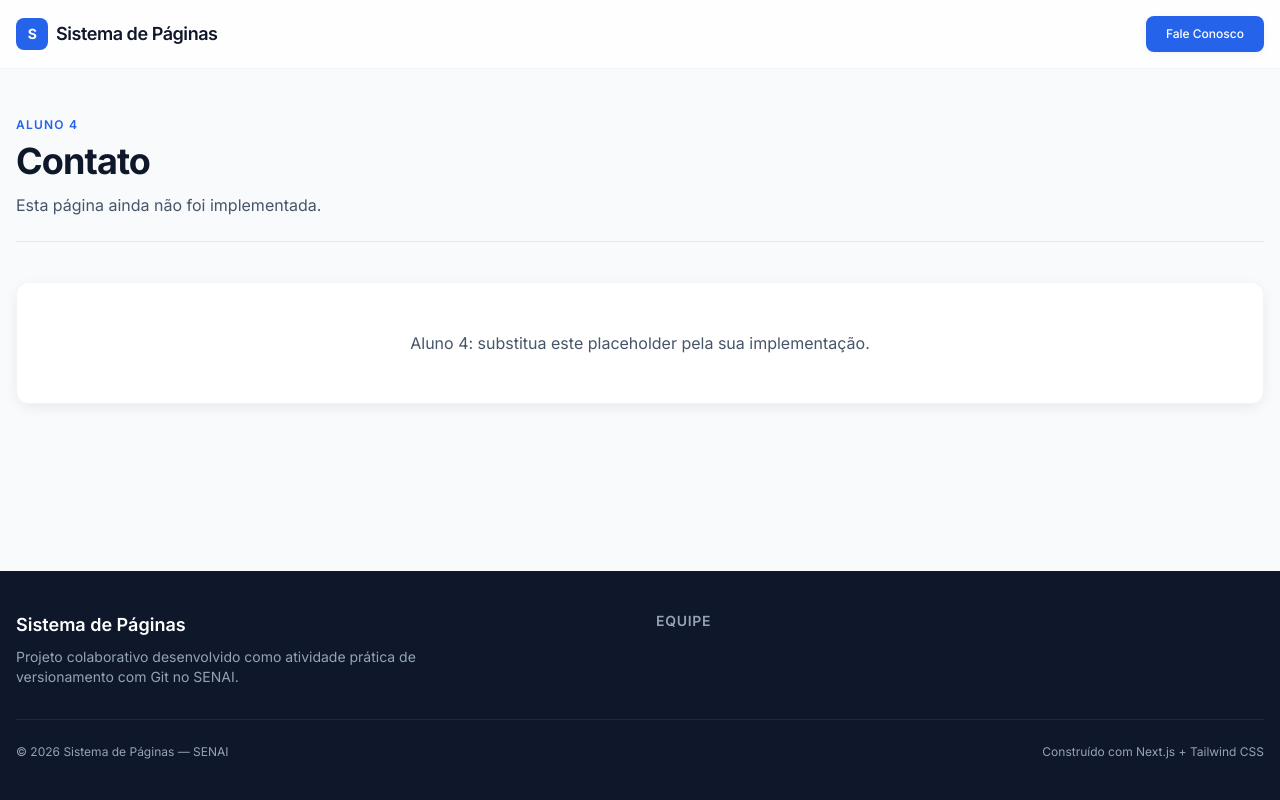
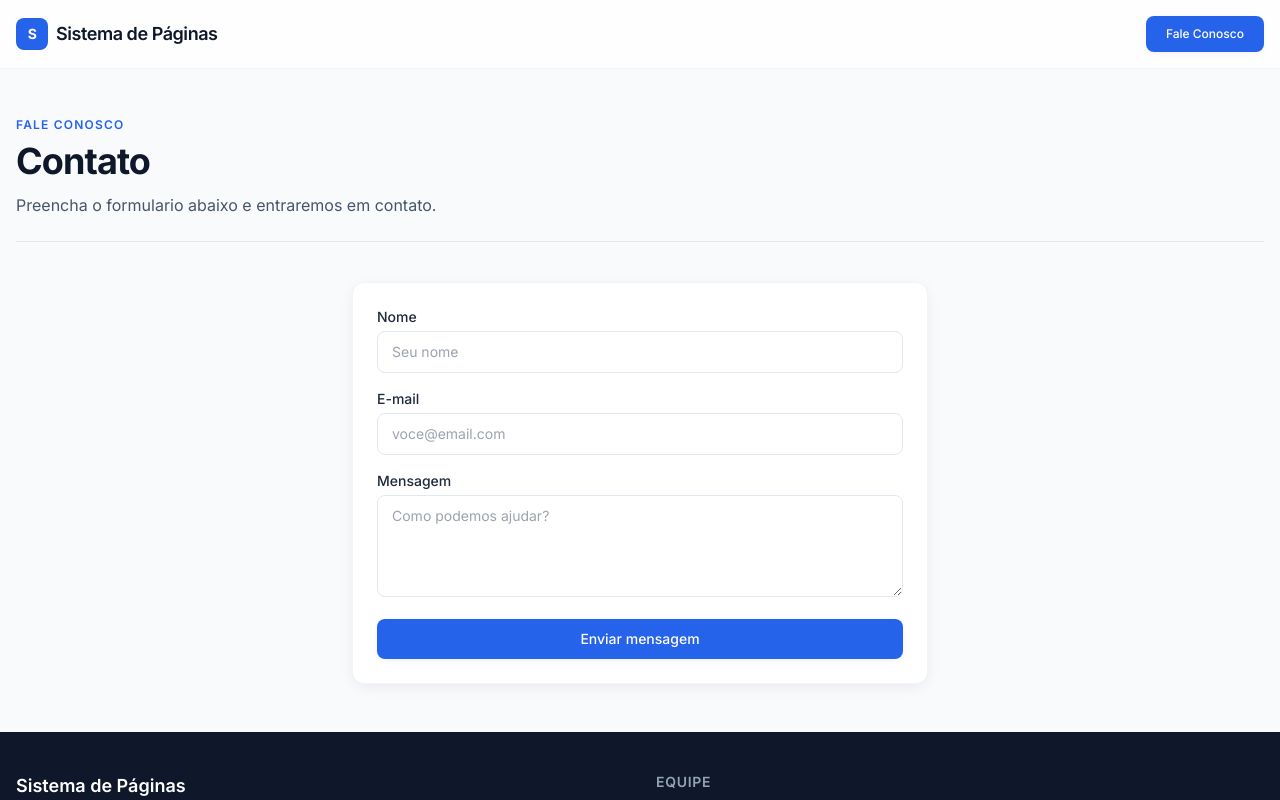
Before and after one commit to Nathanoruim/sistema-paginas-grupo-5, a Next.js app: page /contato in a window 1280 px wide. Shown: the top 800 px of the page. Built offline with nearby package versions, Linux system fonts and the light colour scheme.

Commit message:
feat: implementa pagina Contato com formulario

```diff
--- a/pages/contato/index.tsx
+++ b/pages/contato/index.tsx
@@ -1,24 +1,29 @@
 import PageHeader from "@/components/ui/PageHeader";
 
-/**
- * 🚧 PÁGINA DO ALUNO 4 🚧
- *
- * Esta página está aguardando implementação. Substitua todo o conteúdo
- * abaixo pelo seu conteúdo da página "Contato", seguindo o roteiro da prova.
- */
 export default function ContatoPage() {
 return (
 <>
 <PageHeader
-        eyebrow="Aluno 4"
+eyebrow="Fale conosco"
 title="Contato"
-        description="Esta página ainda não foi implementada."
+description="Preencha o formulario abaixo e entraremos em contato."
 />
-      <div className="card text-center py-12">
-        <p className="text-ink-600">
-          Aluno 4: substitua este placeholder pela sua implementação.
-        </p>
+<form className="card max-w-xl mx-auto space-y-4">
+<div>
+<label className="block text-sm font-medium text-ink-800 mb-1">Nome</label>
+<input type="text" className="input-base" placeholder="Seu nome" />
 </div>
+<div>
+<label className="block text-sm font-medium text-ink-800 mb-1">E-mail</label>
+<input type="email" className="input-base" placeholder="voce@email.com" />
+</div>
+<div>
+<label className="block text-sm font-medium text-ink-800 mb-1">Mensagem</label>
+<textarea rows={4} className="input-base" placeholder="Como podemos ajudar?" />
+</div>
+<button type="button" className="btn-primary w-full">Enviar mensagem</button>
+</form>
+
 </>
 );
 }
```
Lines whose indentation alone changed are shown as unchanged.
